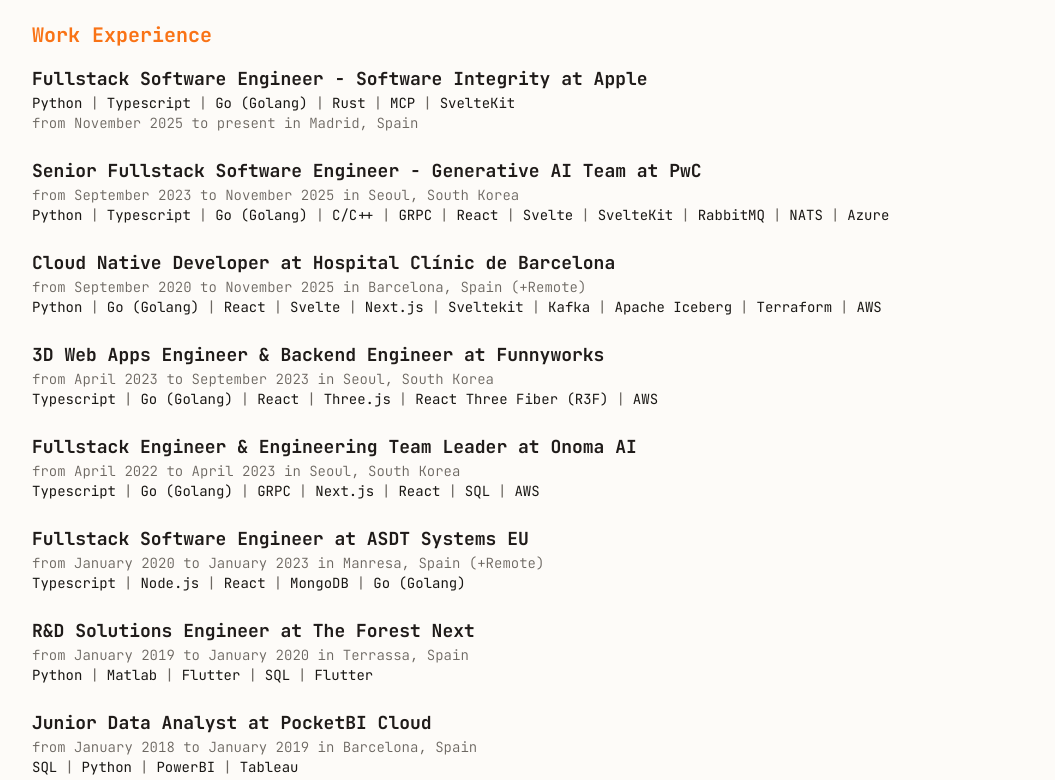
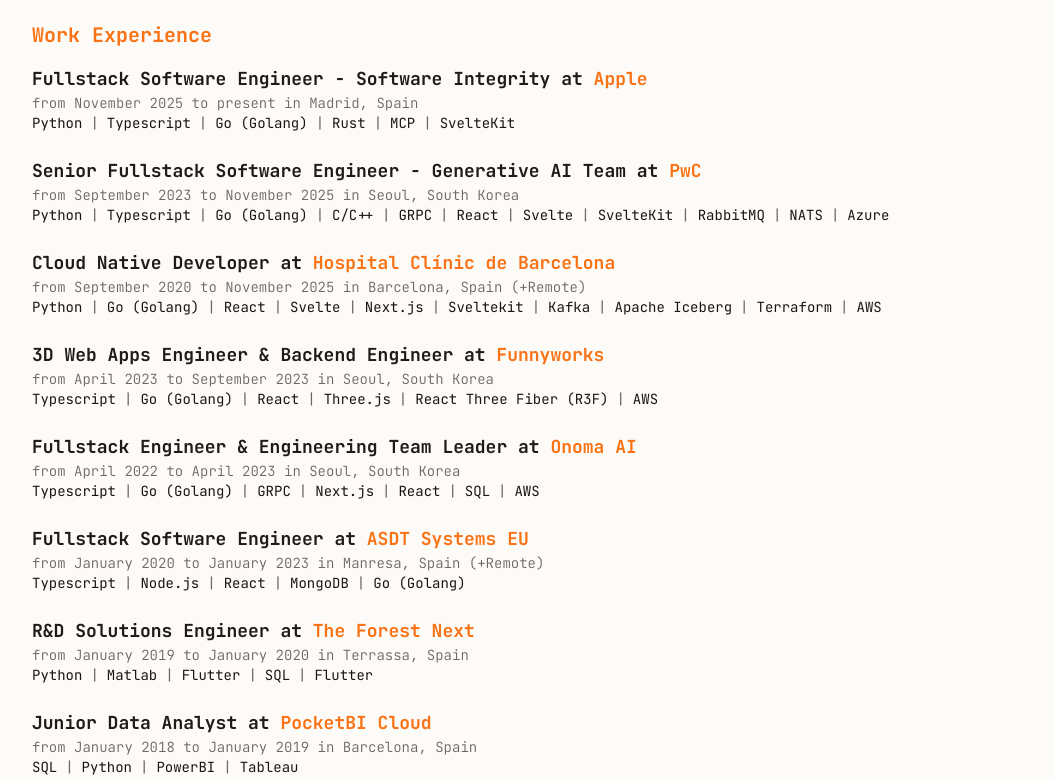
Before and after one commit to hrh858/resume, a website built with Vite: page index.html in a window 1280 px wide. Shown: the part 948-1728 px from the top of the page, without its empty margins (112-1167 px from the left). Built offline with nearby package versions, Linux system fonts and the light colour scheme.

Commit message:
highlight companies and fix some UI issues

```diff
--- a/docs/index.html
+++ b/docs/index.html
@@ -65,8 +65,8 @@
             ]
         }
     </script>
-  <script type="module" crossorigin src="/assets/index-BlIW9IRu.js"></script>
-  <link rel="stylesheet" crossorigin href="/assets/index-DL-lXZIL.css">
+  <script type="module" crossorigin src="/assets/index-BS3Zv0E9.js"></script>
+  <link rel="stylesheet" crossorigin href="/assets/index-BDrGqVnH.css">
 </head>
 
 <body class="bg-hrh-bg font-JetBrainsMono text-hrh-white">
@@ -144,8 +144,9 @@
         <h1 class="eyebrow-title mb-4">Work Experience</h1>
         <div id="work-experience-apple" class="mb-6">
             <h1 class="entry-title">Fullstack Software Engineer - Software Integrity at
-                Apple
+                <span class="company-highlight">Apple</span>
             </h1>
+            <p class="entry-meta">from November 2025 to present in Madrid, Spain</p>
             <ul class="tech-stack">
                 <li>Python</li>
                 <li>Typescript</li>
@@ -154,11 +155,10 @@
                 <li>MCP</li>
                 <li>SvelteKit</li>
             </ul>
-            <p class="entry-meta">from November 2025 to present in Madrid, Spain</p>
         </div>
         <div id="work-experience-pwc" class="mb-6">
             <h1 class="entry-title">Senior Fullstack Software Engineer - Generative AI Team at
-                PwC
+                <span class="company-highlight">PwC</span>
             </h1>
             <p class="entry-meta">from September 2023 to November 2025 in Seoul, South Korea</p>
             <ul class="tech-stack">
@@ -176,8 +176,8 @@
             </ul>
         </div>
         <div id="work-experience-clinic" class="mb-6">
-            <h1 class="entry-title">Cloud Native Developer at Hospital Clínic de
-                Barcelona</h1>
+            <h1 class="entry-title">Cloud Native Developer at <span class="company-highlight">Hospital Clínic de
+                Barcelona</span></h1>
             <p class="entry-meta">from September 2020 to November 2025 in Barcelona, Spain (+Remote)</p>
             <ul class="tech-stack">
               <li>Python</li>
@@ -193,7 +193,7 @@
             </ul>
         </div>
         <div id="work-experience-funnyworks" class="mb-6">
-            <h1 class="entry-title">3D Web Apps Engineer & Backend Engineer at Funnyworks</h1>
+            <h1 class="entry-title">3D Web Apps Engineer & Backend Engineer at <span class="company-highlight">Funnyworks</span></h1>
             <p class="entry-meta">from April 2023 to September 2023 in Seoul, South Korea</p>
             <ul class="tech-stack">
               <li>Typescript</li>
@@ -205,8 +205,8 @@
             </ul>
         </div>
         <div id="work-experience-onoma" class="mb-6">
-            <h1 class="entry-title">Fullstack Engineer & Engineering Team Leader at Onoma
-                AI</h1>
+            <h1 class="entry-title">Fullstack Engineer & Engineering Team Leader at <span class="company-highlight">Onoma
+                AI</span></h1>
             <p class="entry-meta">from April 2022 to April 2023 in Seoul, South Korea</p>
             <ul class="tech-stack">
               <li>Typescript</li>
@@ -219,7 +219,7 @@
             </ul>
         </div>
         <div id="work-experience-asdt" class="mb-6">
-            <h1 class="entry-title">Fullstack Software Engineer at ASDT Systems EU</h1>
+            <h1 class="entry-title">Fullstack Software Engineer at <span class="company-highlight">ASDT Systems EU</span></h1>
             <p class="entry-meta">from January 2020 to January 2023 in Manresa, Spain (+Remote)</p>
             <ul class="tech-stack">
               <li>Typescript</li>
@@ -230,7 +230,7 @@
             </ul>
         </div>
         <div id="work-experience-theforest" class="mb-6">
-            <h1 class="entry-title">R&D Solutions Engineer at The Forest Next</h1>
+            <h1 class="entry-title">R&D Solutions Engineer at <span class="company-highlight">The Forest Next</span></h1>
             <p class="entry-meta">from January 2019 to January 2020 in Terrassa, Spain</p>
             <ul class="tech-stack">
               <li>Python</li>
@@ -241,7 +241,7 @@
             </ul>
         </div>
         <div id="work-experience-pocketbi">
-            <h1 class="entry-title">Junior Data Analyst at PocketBI Cloud</h1>
+            <h1 class="entry-title">Junior Data Analyst at <span class="company-highlight">PocketBI Cloud</span></h1>
             <p class="entry-meta">from January 2018 to January 2019 in Barcelona, Spain</p>
             <ul class="tech-stack">
               <li>SQL</li>
--- a/index.html
+++ b/index.html
@@ -143,8 +143,9 @@
         <h1 class="eyebrow-title mb-4">Work Experience</h1>
         <div id="work-experience-apple" class="mb-6">
             <h1 class="entry-title">Fullstack Software Engineer - Software Integrity at
-                Apple
+                <span class="company-highlight">Apple</span>
             </h1>
+            <p class="entry-meta">from November 2025 to present in Madrid, Spain</p>
             <ul class="tech-stack">
                 <li>Python</li>
                 <li>Typescript</li>
@@ -153,11 +154,10 @@
                 <li>MCP</li>
                 <li>SvelteKit</li>
             </ul>
-            <p class="entry-meta">from November 2025 to present in Madrid, Spain</p>
         </div>
         <div id="work-experience-pwc" class="mb-6">
             <h1 class="entry-title">Senior Fullstack Software Engineer - Generative AI Team at
-                PwC
+                <span class="company-highlight">PwC</span>
             </h1>
             <p class="entry-meta">from September 2023 to November 2025 in Seoul, South Korea</p>
             <ul class="tech-stack">
@@ -175,8 +175,8 @@
             </ul>
         </div>
         <div id="work-experience-clinic" class="mb-6">
-            <h1 class="entry-title">Cloud Native Developer at Hospital Clínic de
-                Barcelona</h1>
+            <h1 class="entry-title">Cloud Native Developer at <span class="company-highlight">Hospital Clínic de
+                Barcelona</span></h1>
             <p class="entry-meta">from September 2020 to November 2025 in Barcelona, Spain (+Remote)</p>
             <ul class="tech-stack">
               <li>Python</li>
@@ -192,7 +192,7 @@
             </ul>
         </div>
         <div id="work-experience-funnyworks" class="mb-6">
-            <h1 class="entry-title">3D Web Apps Engineer & Backend Engineer at Funnyworks</h1>
+            <h1 class="entry-title">3D Web Apps Engineer & Backend Engineer at <span class="company-highlight">Funnyworks</span></h1>
             <p class="entry-meta">from April 2023 to September 2023 in Seoul, South Korea</p>
             <ul class="tech-stack">
               <li>Typescript</li>
@@ -204,8 +204,8 @@
             </ul>
         </div>
         <div id="work-experience-onoma" class="mb-6">
-            <h1 class="entry-title">Fullstack Engineer & Engineering Team Leader at Onoma
-                AI</h1>
+            <h1 class="entry-title">Fullstack Engineer & Engineering Team Leader at <span class="company-highlight">Onoma
+                AI</span></h1>
             <p class="entry-meta">from April 2022 to April 2023 in Seoul, South Korea</p>
             <ul class="tech-stack">
               <li>Typescript</li>
@@ -218,7 +218,7 @@
             </ul>
         </div>
         <div id="work-experience-asdt" class="mb-6">
-            <h1 class="entry-title">Fullstack Software Engineer at ASDT Systems EU</h1>
+            <h1 class="entry-title">Fullstack Software Engineer at <span class="company-highlight">ASDT Systems EU</span></h1>
             <p class="entry-meta">from January 2020 to January 2023 in Manresa, Spain (+Remote)</p>
             <ul class="tech-stack">
               <li>Typescript</li>
@@ -229,7 +229,7 @@
             </ul>
         </div>
         <div id="work-experience-theforest" class="mb-6">
-            <h1 class="entry-title">R&D Solutions Engineer at The Forest Next</h1>
+            <h1 class="entry-title">R&D Solutions Engineer at <span class="company-highlight">The Forest Next</span></h1>
             <p class="entry-meta">from January 2019 to January 2020 in Terrassa, Spain</p>
             <ul class="tech-stack">
               <li>Python</li>
@@ -240,7 +240,7 @@
             </ul>
         </div>
         <div id="work-experience-pocketbi">
-            <h1 class="entry-title">Junior Data Analyst at PocketBI Cloud</h1>
+            <h1 class="entry-title">Junior Data Analyst at <span class="company-highlight">PocketBI Cloud</span></h1>
             <p class="entry-meta">from January 2018 to January 2019 in Barcelona, Spain</p>
             <ul class="tech-stack">
               <li>SQL</li>
--- a/src/styles.css
+++ b/src/styles.css
@@ -68,6 +68,10 @@
     @apply text-hrh-light-blue font-bold text-lg;
   }
 
+  .company-highlight {
+    @apply text-hrh-green font-bold;
+  }
+
   .entry-meta {
     @apply font-light text-hrh-muted text-sm;
   }
```
Also changed, not shown: docs/assets/index-BDrGqVnH.css (added), docs/assets/index-BS3Zv0E9.js (renamed from docs/assets/index-BlIW9IRu.js), docs/assets/index-DL-lXZIL.css (deleted).
